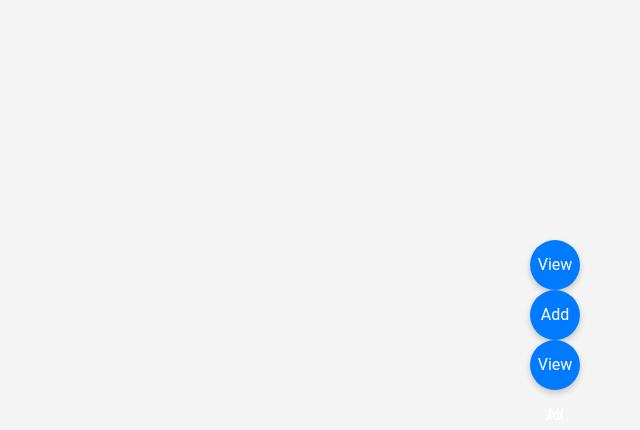
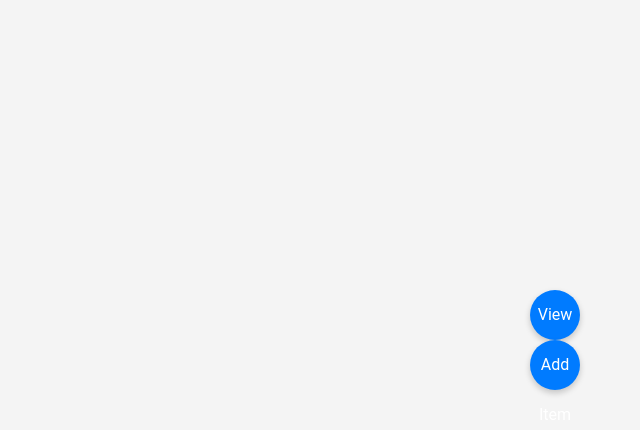
Before and after one commit to Phoenix043/zomotoDjango, a Django app: page /orders/ in a window 1280 px wide. Shown: the part 370-800 px from the top of the page, without its empty margins (640-1280 px from the left). Run offline with Django 4.2, Linux system fonts and the light colour scheme.

Commit message:
Update view_order.html

```diff
--- a/templates/view_order.html
+++ b/templates/view_order.html
@@ -236,7 +236,7 @@ a:hover {
         <div class="fab-container">
             <a href="{% url 'zomotoApp:show_menu' %}" class="fab">View Menu</a>
             <a href="{% url 'zomotoApp:add_item_to_menu' %}" class="fab" >Add Item to Menu</a>
-            <a href="{% url 'zomotoApp:view_all_orders' %}" class="fab">View All Orders</a>
+
         </div>
     </div>
 </body>
```
